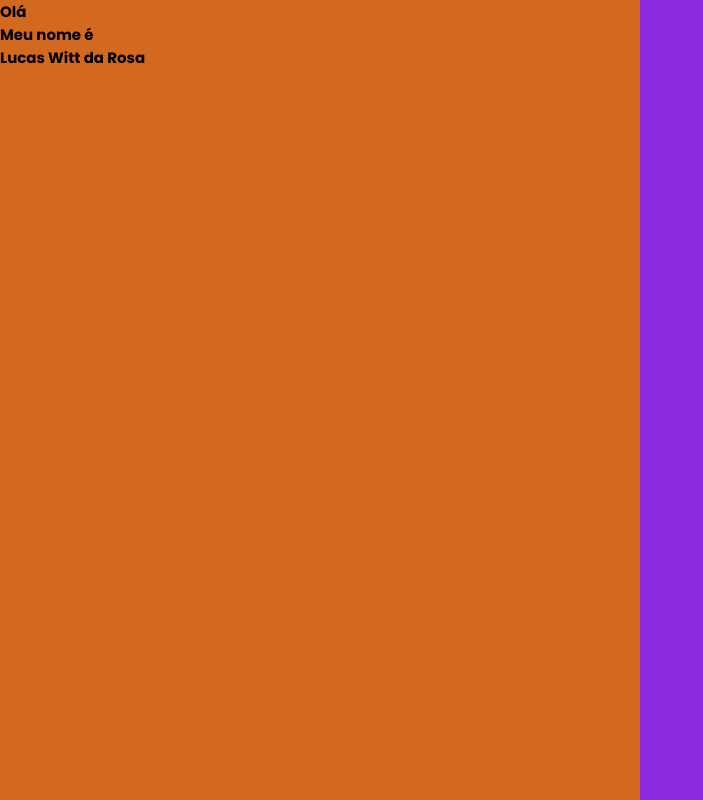
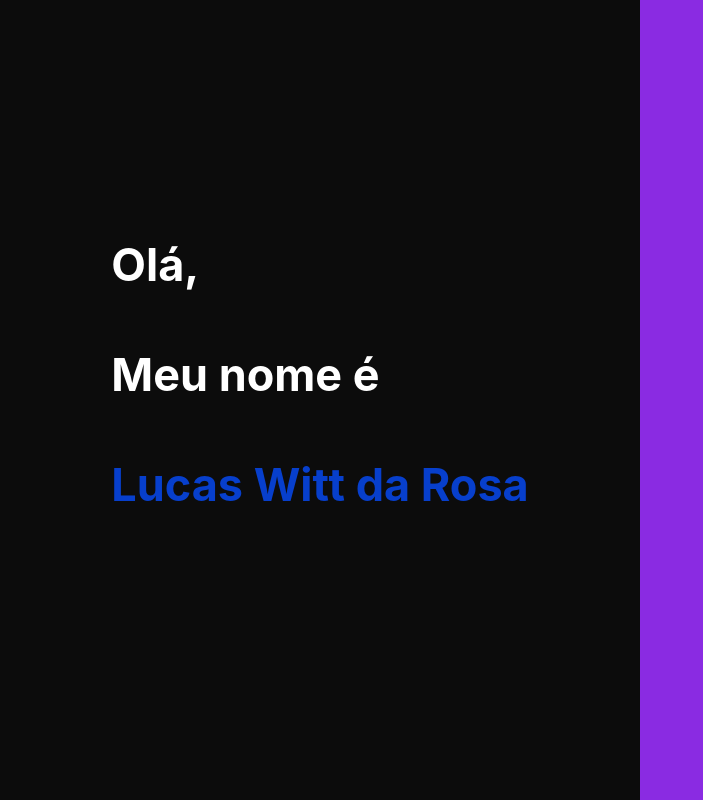
Before and after one commit to LucasWDR/Portif-lio-LWR, a React (Create React App) app in the folder portifolio-lwr/: page / in a window 1280 px wide. Shown: the whole page, without its empty margins (0-703 px from the left). Built offline with nearby package versions, Linux system fonts and the light colour scheme.

Commit message:
creating animation for title introduction

```diff
--- a/portifolio-lwr/src/App.js
+++ b/portifolio-lwr/src/App.js
@@ -1,4 +1,4 @@
-import './css/styles.css';
+import "./css/styles.css";
 
 function App() {
   return (
@@ -6,9 +6,15 @@ function App() {
       <section id="person">
         <div class="person-content">
           <div class="person-name">
-            <h1>Olá</h1>
-            <h1>Meu nome é</h1>
-            <h1>Lucas Witt da Rosa</h1>
+            <h1>
+              Olá, <span></span>
+            </h1>
+            <h1>
+              Meu nome é <span></span>
+            </h1>
+            <h1>
+              Lucas Witt da Rosa <span></span>
+            </h1>
           </div>
         </div>
       </section>
--- a/portifolio-lwr/src/css/styles.css
+++ b/portifolio-lwr/src/css/styles.css
@@ -6,13 +6,21 @@
   box-sizing: border-box;
 }
 
+:root {
+  --color-white: #fff;
+  --color-red: #b62215;
+  --color-black: #0c0c0c;
+  --color-blue: #073fcc;
+  --color-purple: #5f01ac;
+}
+
 html {
-  scroll-behavior: smooth;
   font-size: 10px;
+  font-family: "Poppins", sans-serif;
 }
 
 body {
-  font-family: "Poppins", sans-serif;
+  scroll-behavior: smooth;
 }
 
 #person {
@@ -28,5 +36,55 @@ body {
 .person-content {
   height: 100%;
   width: 50%;
-  background: chocolate;
+
+  display: flex;
+  justify-content: center;
+  align-items: center;
+
+  flex-direction: column;
+
+  background: var(--color-black);
 }
+
+.person-content div h1 {
+  color: transparent;
+
+  padding: 0px 4px;
+
+  font-size: 4.5rem;
+  line-height: 6rem;
+
+  animation: written_text 0.5s ease forwards;
+}
+
+.person-content div h1:nth-child(1) {
+  animation-delay: 1s;
+}
+
+.person-content div h1:nth-child(2) {
+  animation-delay: 2s;
+}
+
+.person-content div h1:nth-child(3) {
+  animation: written_tex_name 0.5s ease forwards;
+  animation-delay: 3s;
+}
+
+.person-content div h1 span {
+  display: block;
+
+  height: 50px;
+  width: 50px;
+}
+
+@keyframes written_text {
+  100% {
+    color: var(--color-white);
+  }
+}
+
+@keyframes written_tex_name {
+  100% {
+    color: var(--color-blue);
+  }
+}
```
